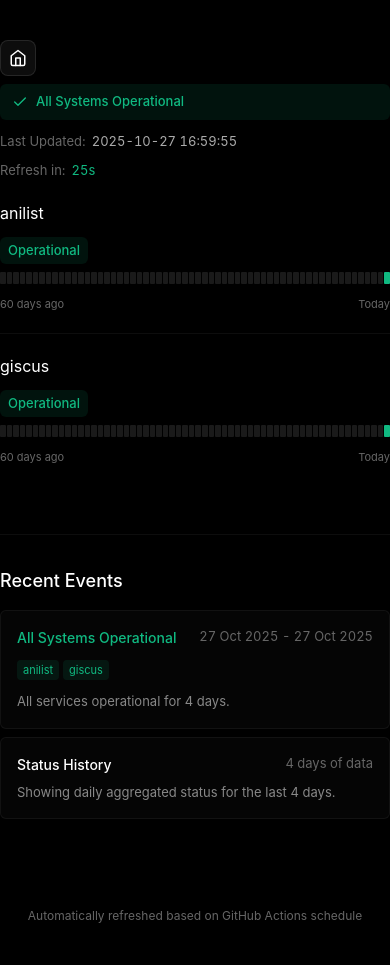
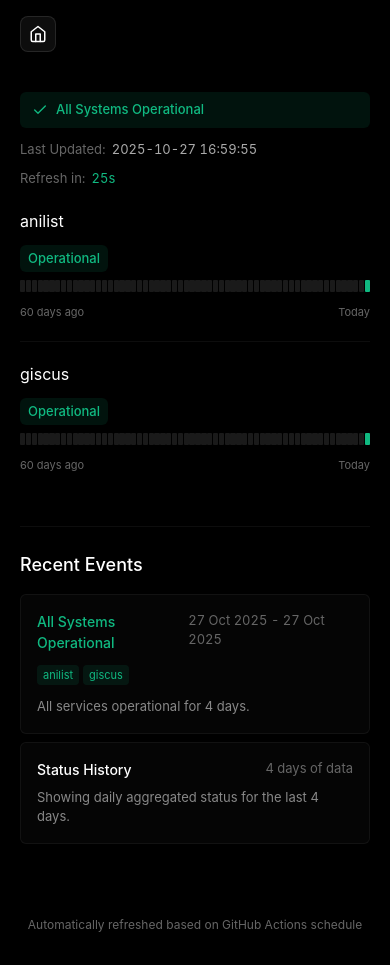
Before and after one commit to lhmchyd/HonMaku-Status, a plain HTML site: page index.html in a window 390 px wide. Shown: the top 965 px of the page. Drawn offline with Linux system fonts and the light colour scheme.

Commit message:
Add files via upload

```diff
--- a/src/css/style.css
+++ b/src/css/style.css
@@ -206,13 +206,13 @@
 
 .uptime-bar {
     display: flex;
-    gap: 1px;
+    gap: 0.5px;
     height: 12px;
     margin-bottom: 12px;
 }
 
 .uptime-day {
-    flex: 1;
+    flex: 1 1 0px;
     background: #1a1a1a;
     border-radius: 1px;
     transition: all 0.2s ease;
@@ -416,8 +416,13 @@
 }
 
 @media (max-width: 768px) {
+    .container {
+        padding: 0 20px;
+    }
+
     header {
-        padding: 40px 0 0 0;
+        padding: 16px 0;
+        margin-bottom: 16px;
     }
 
     .home-link {
@@ -458,4 +463,17 @@
     .status-badge {
         max-width: 100%;
     }
+
+    .services {
+        margin: 16px 0 32px 0;
+    }
+
+    .history-section {
+        padding: 24px 0;
+        margin-top: 24px;
+    }
+
+    footer {
+        padding: 24px 0;
+    }
 }
```
